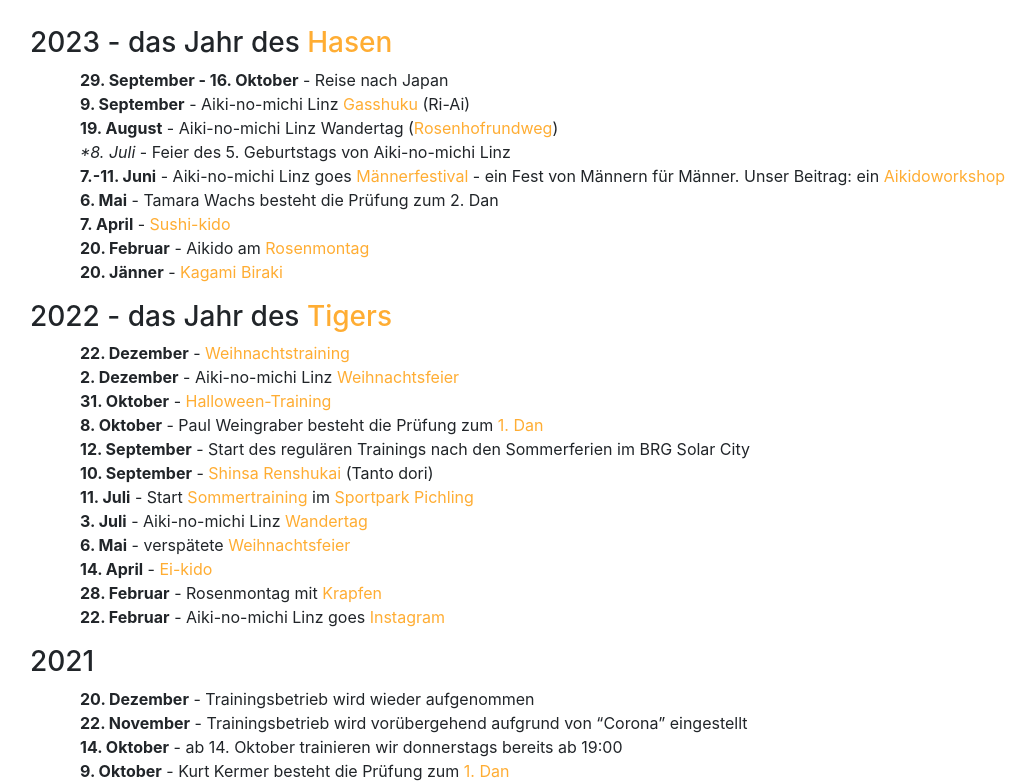
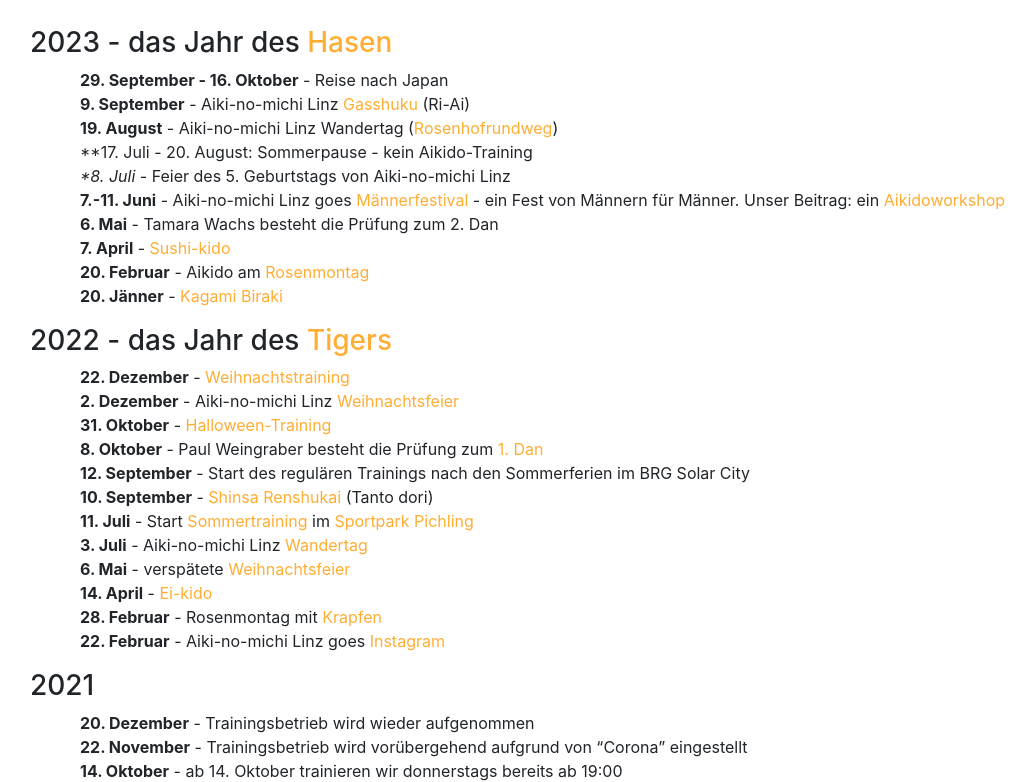
Before and after one commit to TWachs/aikinomichi-linz, a Jekyll site: the page built from aktuelles.md, in a window 1280 px wide and 900 px high, scrolled down 467 px, cut to the strip 118-900 px from the top of the window. Shown: the whole strip, without its empty margins (55-1091 px from the left). Built offline with Jekyll 4.4.1, drawn with Linux system fonts in a browser that asks for light colours; nearby versions of some CDN libraries.

Commit message:
Update aktuelles.md

```diff
--- a/aktuelles.md
+++ b/aktuelles.md
@@ -13,6 +13,7 @@
 * **29. September - 16. Oktober** - Reise nach Japan
 * **9. September** - Aiki-no-michi Linz [Gasshuku](https://www.facebook.com/photo?fbid=688399769961904&set=a.441578571310693){:target="_blank"} (Ri-Ai)
 * **19. August** - Aiki-no-michi Linz Wandertag ([Rosenhofrundweg](https://www.ausflugstipps.at/oesterreich-tour/detail/430001088/rosenhof-rundweg.html){:target="_blank"})
+* **17. Juli - 20. August: Sommerpause - kein Aikido-Training
 * **8. Juli* - Feier des 5. Geburtstags von Aiki-no-michi Linz
 * **7.-11. Juni** - Aiki-no-michi Linz goes [Männerfestival](https://www.maennerfestival.at/){:target="_blank"} - ein Fest von Männern für Männer. Unser Beitrag: ein [Aikidoworkshop](https://www.maennerfestival.at/aikido.html){:target="_blank"}
 * **6. Mai** - Tamara Wachs besteht die Prüfung zum 2. Dan
```
